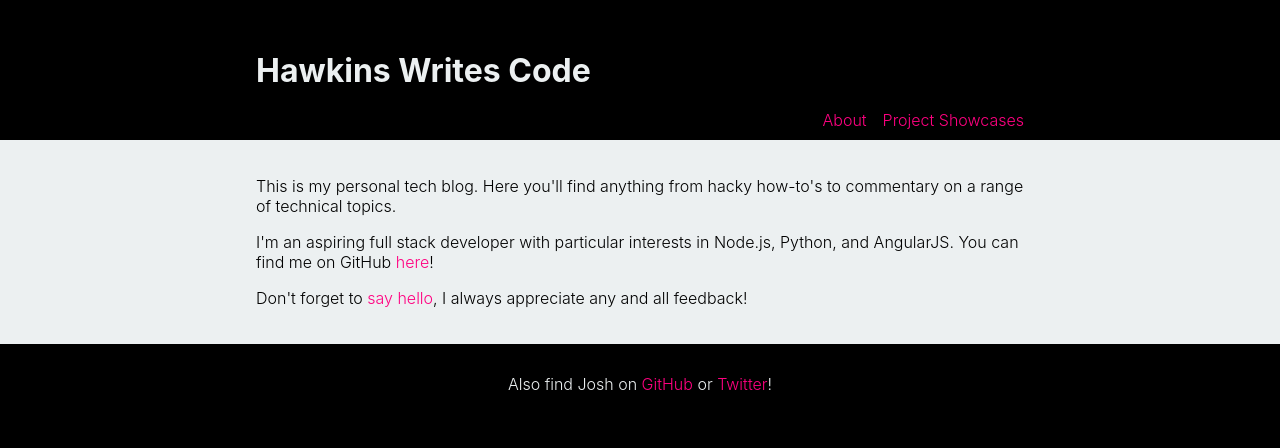
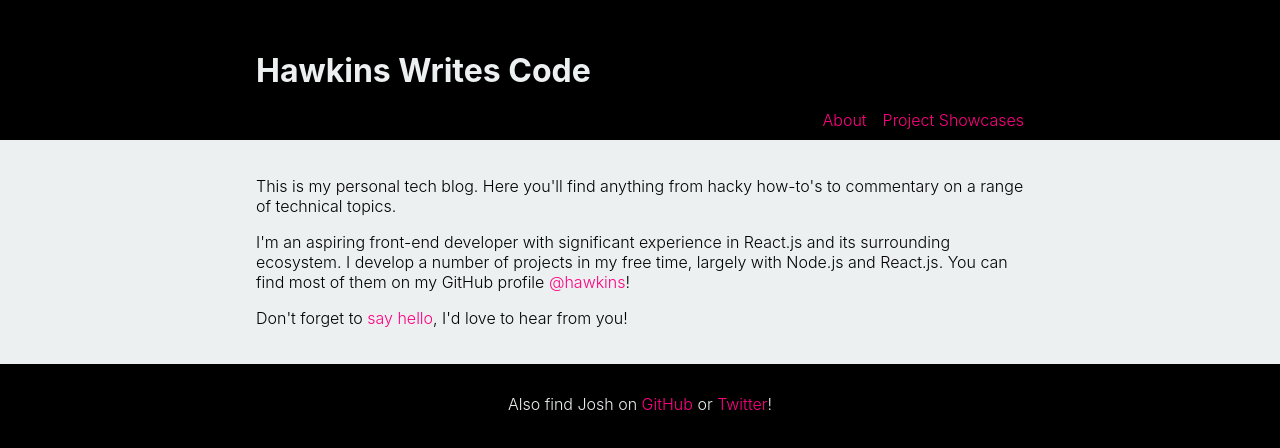
Before and after one commit to hawkins/hawkins.github.io, a Next.js app: page /about in a window 1280 px wide. Shown: the top 448 px of the page. Built offline with nearby package versions, Linux system fonts and the light colour scheme.

Commit message:
Add title prop to page layout

```diff
--- a/layouts/page.js
+++ b/layouts/page.js
@@ -1,15 +1,21 @@
-import React, { Component } from 'react'
-import Head from 'next/head'
-import Link from 'next/link'
-import Header from './header'
-import Footer from './footer'
+import React, { Component } from "react";
+import Head from "next/head";
+import Link from "next/link";
+import Header from "./header";
+import Footer from "./footer";
 
-export default class Page extends Component {
-  render() {
-    return (
+export default ({ title, children }) => (
   <div className="page">
     <Head>
-          <link rel="icon" type="image/png" href="/static/favicon-96x96.png" sizes="96x96" />
+      <link
+        rel="icon"
+        type="image/png"
+        href="/static/favicon-96x96.png"
+        sizes="96x96"
+      />
+      <title>
+        {title ? title + " - Hawkins Writes Code" : "Hawkins Writes Code"}
+      </title>
       <style>{`
           html,
           body {
@@ -49,16 +55,13 @@ export default class Page extends Component {
             background-color: #ecf0f1;
           }
           `}</style>
-          <title>{ this.props.title }</title>
     </Head>
     <Header />
 
     <div className="content">
-          { this.props.children }
+      {children}
     </div>
 
     <Footer />
   </div>
-    )
-  }
-}
+);
--- a/pages/about.js
+++ b/pages/about.js
@@ -1,18 +1,26 @@
-import React from 'react'
-import Page from '../layouts/page'
+import React from "react";
+import Page from "../layouts/page";
 
 export default () => (
-  <Page title="Hawkins Writes Code - About">
+  <Page title="About">
     <p>
-      This is my personal tech blog. Here you'll find anything from hacky how-to's to commentary on a range of technical topics.
+      This is my personal tech blog.
+      Here you'll find anything from hacky how-to's to commentary on a range of technical topics.
+    </p>
+    <p>
+      I'm an aspiring front-end developer with significant experience in React.js and its surrounding ecosystem.
+      I develop a number of projects in my free time, largely with Node.js and React.js.
+      You can find most of them on my GitHub profile
+      {" "}
+      <a href="http://www.github.com/hawkins" target="_blank">@hawkins</a>
+      !
     </p>
 
     <p>
-      I'm an aspiring full stack developer with particular interests in Node.js, Python, and AngularJS. You can find me on GitHub <a href="http://www.github.com/hawkins">here</a>!
-    </p>
-
-    <p>
-      Don't forget to <a href="mailto:hawkinswritescode@gmail.com">say hello</a>, I always appreciate any and all feedback!
+      Don't forget to
+      {" "}
+      <a href="mailto:hawkinswritescode@gmail.com">say hello</a>
+      , I'd love to hear from you!
     </p>
   </Page>
-)
+);
```
Also changed, not shown: pages/index.js (+19 -16 lines), pages/projects.js (+7 -5 lines). Lines whose indentation alone changed are shown as unchanged.
